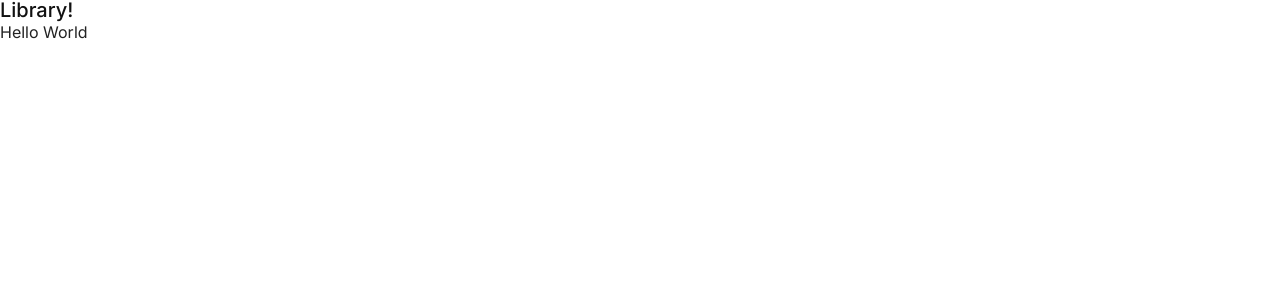
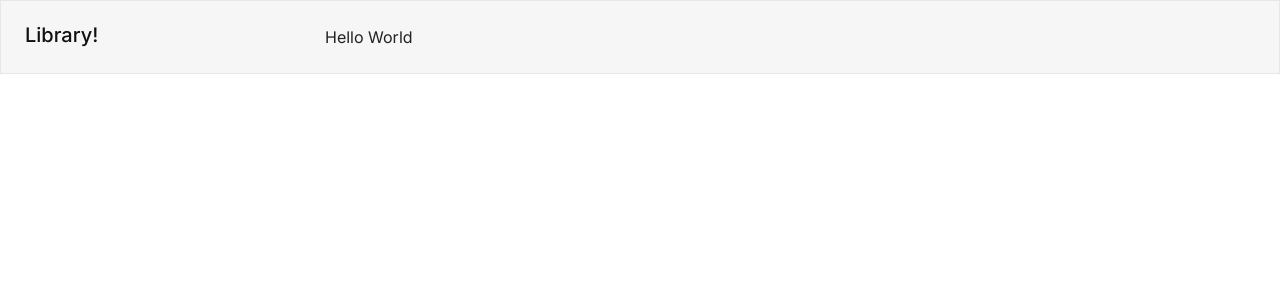
Before and after one commit to valmirpst/projeto-integrador, a Next.js app in the folder source/web/: page / in a window 1280 px wide. Shown: the top 300 px of the page. Built offline with nearby package versions, Linux system fonts and the light colour scheme.

Commit message:
feat: add globalContainer component

```diff
--- a/source/web/src/app/page.tsx
+++ b/source/web/src/app/page.tsx
@@ -1,13 +1,12 @@
-"use client";
-
+import GlobalContainer from "@/components/global-container";
 import { Heading } from "@/components/ui/heading";
 import { Text } from "@/components/ui/text";
 
 export default function Home() {
   return (
-    <main>
+    <GlobalContainer>
       <Heading>Library!</Heading>
       <Text variant="light">Hello World</Text>
-    </main>
+    </GlobalContainer>
   );
 }
--- /dev/null
+++ b/source/web/src/components/global-container/global-container.module.css
@@ -0,0 +1,4 @@
+.globalContainer {
+  display: grid;
+  grid-template-columns: 18.75rem 1fr;
+}
--- /dev/null
+++ b/source/web/src/components/global-container/index.tsx
@@ -0,0 +1,15 @@
+"use client";
+
+import { HTMLAttributes, ReactNode } from "react";
+import { Box } from "../ui/box";
+import styles from "./global-container.module.css";
+
+type Props = {
+  children: ReactNode;
+} & HTMLAttributes<HTMLDivElement>;
+
+export default function GlobalContainer(props: Props) {
+  const { children } = props;
+
+  return <Box className={styles.globalContainer}>{children}</Box>;
+}
```
